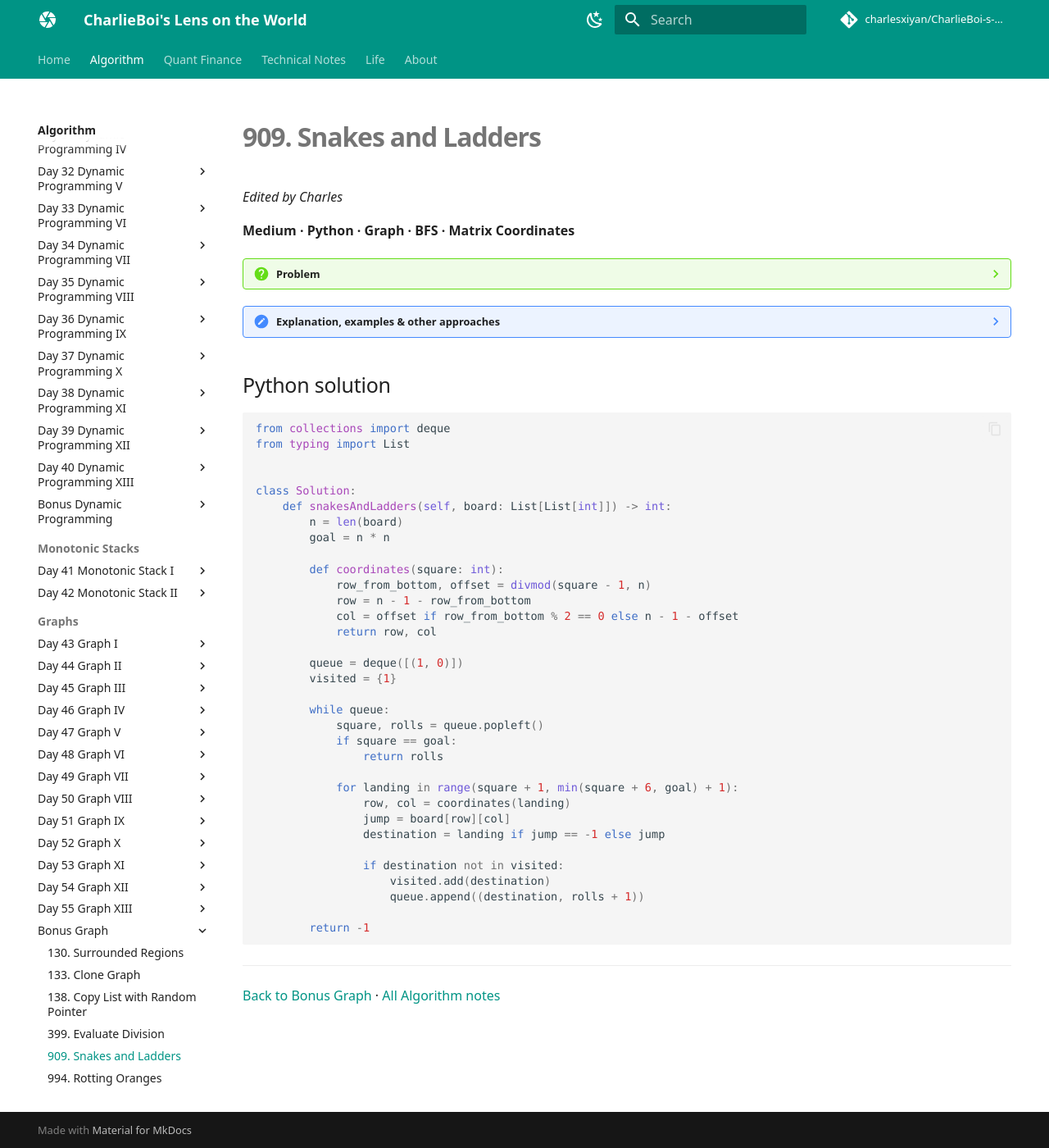
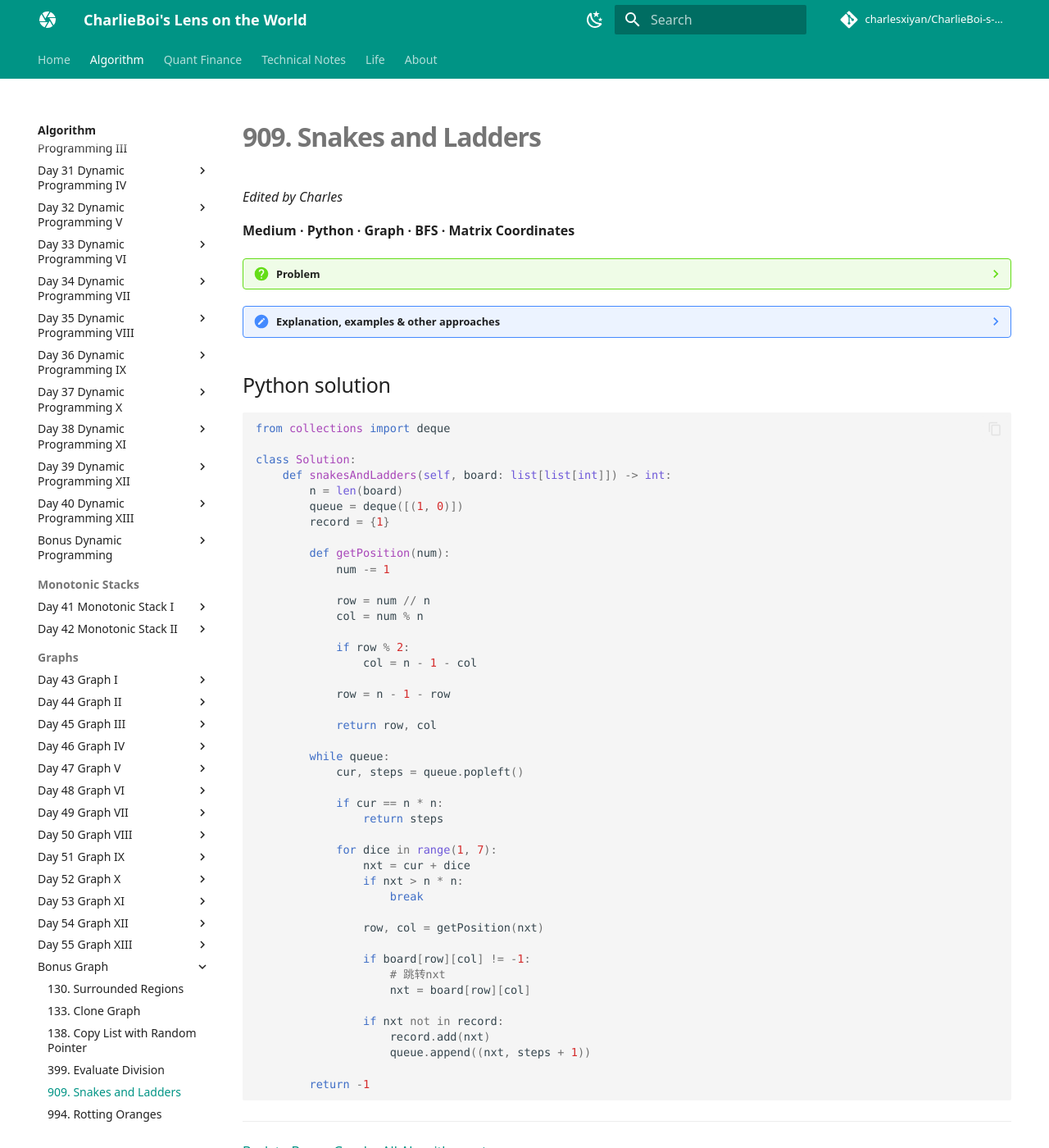
Before and after one commit to charlesxiyan/CharlieBoi-s-Lens-on-the-World, an MkDocs documentation site: the page built from docs/leetcode/bonus-graph/909-snakes-and-ladders.md, in a window 1280 px wide and 1400 px high. Shown: the whole window at 82% size. Built offline with MkDocs 1.6.1 and Material for MkDocs 9.7.7, drawn with Linux system fonts in a browser that asks for light colours; comment, search, counter and statistics services are not loaded.

Commit message:
Use Charles's Snakes and Ladders implementation

````diff
--- a/docs/leetcode/bonus-graph/909-snakes-and-ladders.md
+++ b/docs/leetcode/bonus-graph/909-snakes-and-ladders.md
@@ -44,18 +44,14 @@ hide:
     `s + 1` through `min(s + 6, n²)`. But we still need a matrix position to
     check whether each landing square has a jump.
 
-    First make the label zero-based:
+    In `getPosition(num)`, first subtract one from `num` to make it zero-based.
+    Then compute `row = num // n` and `col = num % n`.
 
-    $$
-    q,\;t=\operatorname{divmod}(s-1,n).
-    $$
+    At this point, `row` counts from the bottom:
 
-    Here `q` is the row number **counted from the bottom**, and `t` is the
-    position along that row before adjusting its direction.
-
-    - Matrix row: `row = n - 1 - q`, because Python indexes from the top.
-    - If `q` is even, labels run left to right: `col = t`.
-    - If `q` is odd, labels run right to left: `col = n - 1 - t`.
+    - If `row % 2` is true, reverse the column with `col = n - 1 - col`.
+    - Otherwise, leave `col` unchanged.
+    - Finally set `row = n - 1 - row` to convert to Python's top-based row index.
 
     For a `3 × 3` board, the numbering is:
 
@@ -65,7 +61,8 @@ hide:
     1  2  3
     ```
 
-    For square `6`, `divmod(5, 3)` gives `(1, 2)`. Thus `row = 1` and
+    For square `6`, `num` becomes 5, so `row = 5 // 3 = 1` and
+    `col = 5 % 3 = 2`. The row is odd, so the column reverses:
     `col = 3 - 1 - 2 = 0`, matching the middle-left cell.
 
     **Use the row counted from the bottom for parity.** Using the top-indexed
@@ -74,14 +71,15 @@ hide:
     ## Algorithm Steps
 
     1. Put `(1, 0)` in a `deque`: square 1 reached with zero rolls.
-    2. Mark square 1 visited.
-    3. Pop `(square, rolls)` from the front of the queue.
-    4. If `square == n²`, return `rolls`.
-    5. For each legal landing label within six steps:
-        - Convert it to `(row, col)`.
-        - If the board contains a jump, use its destination; otherwise use the landing label.
-        - If that final destination is unvisited, mark it and enqueue
-          `(destination, rolls + 1)`.
+    2. Initialize `record = {1}` to mark the starting square visited.
+    3. Pop `(cur, steps)` from the front of the queue.
+    4. If `cur == n * n`, return `steps`.
+    5. Try `dice` values from 1 through 6:
+        - Set `nxt = cur + dice`; stop the loop if it exceeds `n * n`.
+        - Convert `nxt` to `(row, col)` using `getPosition(nxt)`.
+        - If the cell starts a jump, update `nxt` to `board[row][col]` once.
+        - If this final `nxt` is not in `record`, record it and enqueue
+          `(nxt, steps + 1)`.
     6. If the queue empties without reaching the goal, return `-1`.
 
     ## Hand Simulation
@@ -99,7 +97,7 @@ hide:
     The numbering diagram above shows that this represents a ladder `2 → 8`
     and a snake `7 → 3`. The goal is square 9.
 
-    **Start:** queue `[(1, 0)]`, visited `{1}`.
+    **Start:** `queue = deque([(1, 0)])`, `record = {1}`.
 
     From square 1, inspect all six possible landing squares:
 
@@ -141,12 +139,13 @@ hide:
     create repeated visits or cycles.
 
     **Bound rolls by the goal.** There is no transition for an overshoot. The
-    range's upper bound needs `+1` because Python excludes the endpoint.
+    loop uses `range(1, 7)` to include all six dice values. Once `nxt > n * n`,
+    `break` is safe because every later dice value would overshoot too.
 
     **The start requires zero rolls.** A snake or ladder reached during a turn
-    is part of that same turn. Every queued successor therefore uses `rolls + 1`.
+    is part of that same turn. Every queued successor therefore uses `steps + 1`.
 
-    **Do not mutate the board.** A separate visited set tracks search state;
+    **Do not mutate the board.** The separate `record` set tracks visited end-of-turn squares;
     the board continues to describe the original jumps.
 
     ## Why BFS Gives the Minimum
@@ -184,36 +183,46 @@ hide:
 
 ```python
 from collections import deque
-from typing import List
-
 
 class Solution:
-    def snakesAndLadders(self, board: List[List[int]]) -> int:
+    def snakesAndLadders(self, board: list[list[int]]) -> int:
         n = len(board)
-        goal = n * n
+        queue = deque([(1, 0)])
+        record = {1}
 
-        def coordinates(square: int):
-            row_from_bottom, offset = divmod(square - 1, n)
-            row = n - 1 - row_from_bottom
-            col = offset if row_from_bottom % 2 == 0 else n - 1 - offset
+        def getPosition(num):
+            num -= 1
+
+            row = num // n
+            col = num % n
+
+            if row % 2:
+                col = n - 1 - col
+
+            row = n - 1 - row
+
             return row, col
 
-        queue = deque([(1, 0)])
-        visited = {1}
+        while queue:
+            cur, steps = queue.popleft()
 
-        while queue:
-            square, rolls = queue.popleft()
-            if square == goal:
-                return rolls
+            if cur == n * n:
+                return steps
 
-            for landing in range(square + 1, min(square + 6, goal) + 1):
-                row, col = coordinates(landing)
-                jump = board[row][col]
-                destination = landing if jump == -1 else jump
+            for dice in range(1, 7):
+                nxt = cur + dice
+                if nxt > n * n:
+                    break
 
-                if destination not in visited:
-                    visited.add(destination)
-                    queue.append((destination, rolls + 1))
+                row, col = getPosition(nxt)
+
+                if board[row][col] != -1:
+                    # 跳转nxt
+                    nxt = board[row][col]
+
+                if nxt not in record:
+                    record.add(nxt)
+                    queue.append((nxt, steps + 1))
 
         return -1
 ```
````
